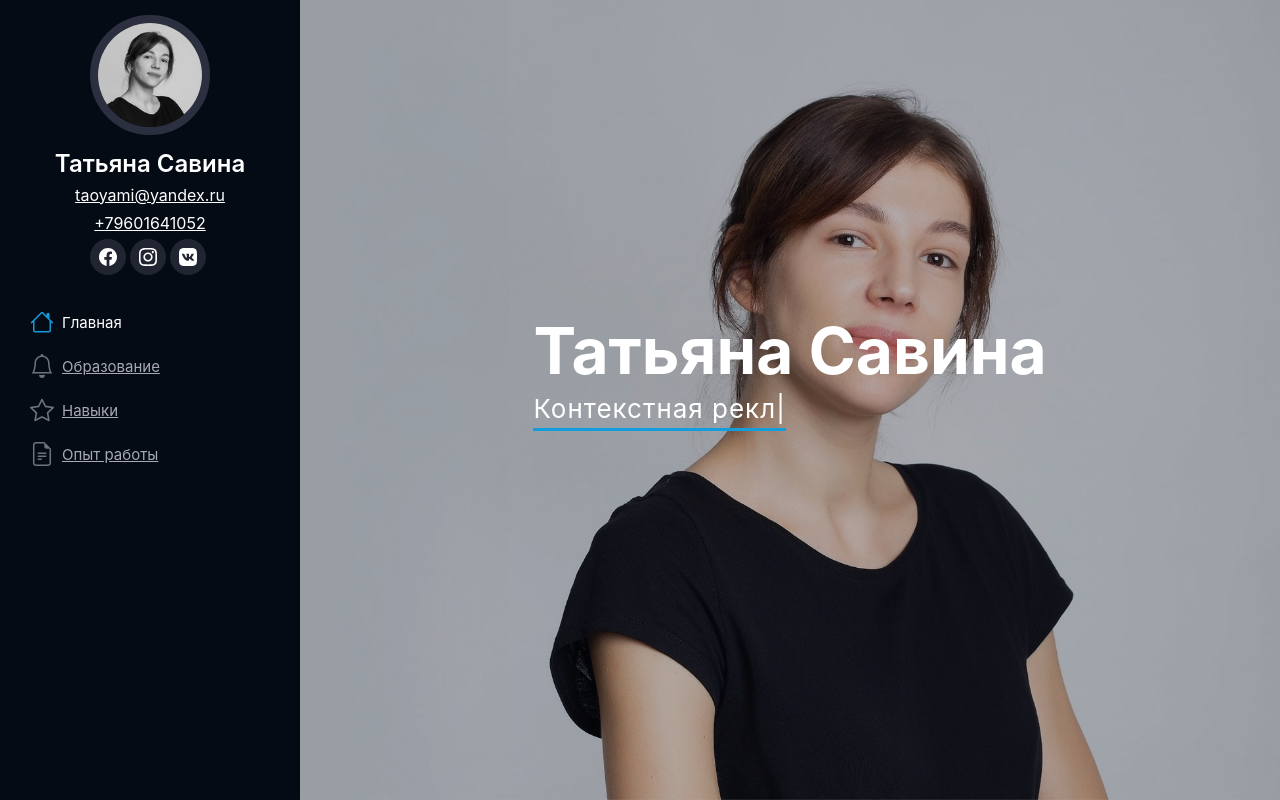
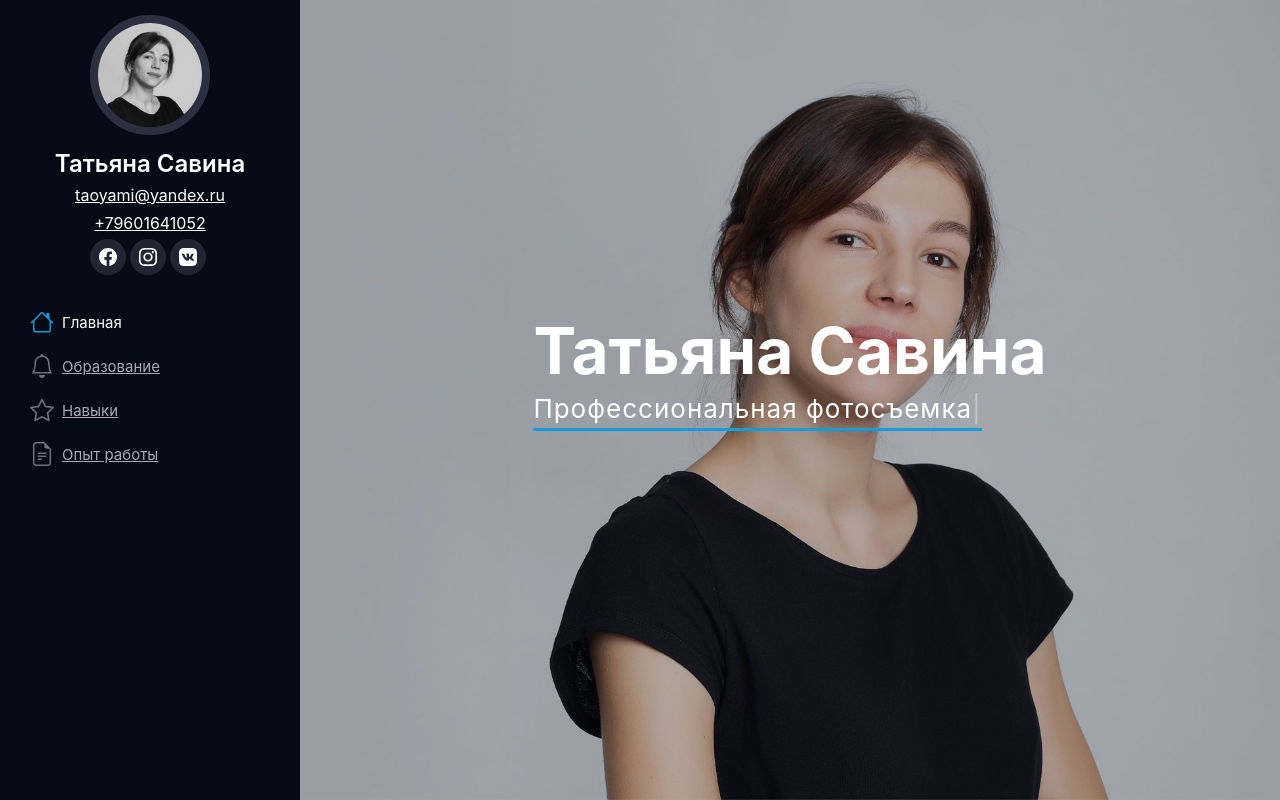
Before and after one commit to larek/personal-taoyami, a Next.js app: page / in a window 1280 px wide. Built offline with nearby package versions, Linux system fonts and the light colour scheme.

Commit message:
Update 17/08 index.js

```diff
--- a/pages/index.js
+++ b/pages/index.js
@@ -3,18 +3,18 @@ import Typed from 'react-typed';
 
 export default function Home() {
   return (
-    <Layout title='Татьяна Савина. SMM, фотосъемка, медиапланирование. '>
+    <Layout title='Дизайнер и фотограф Татьяна Савина'>
       <section id="hero" className="d-flex flex-column justify-content-center align-items-center">
         <div className="hero-container" data-aos="fade-in">
           <h1>Татьяна Савина</h1>
           <p>
             <Typed
               strings={[
-                'SMM',
-                'Текстовый контент',
-                'Фотосъемка',
-                'Контекстная реклама',
-                'Медиаплaнирование'
+                'Графический дизайн',
+                'Web-дизайн',
+                'Профессиональная фотосъемка',
+                'Контент-стратегии',
+                'Редактура'
               ]}
               typeSpeed={40}
               backSpeed={20}
```
